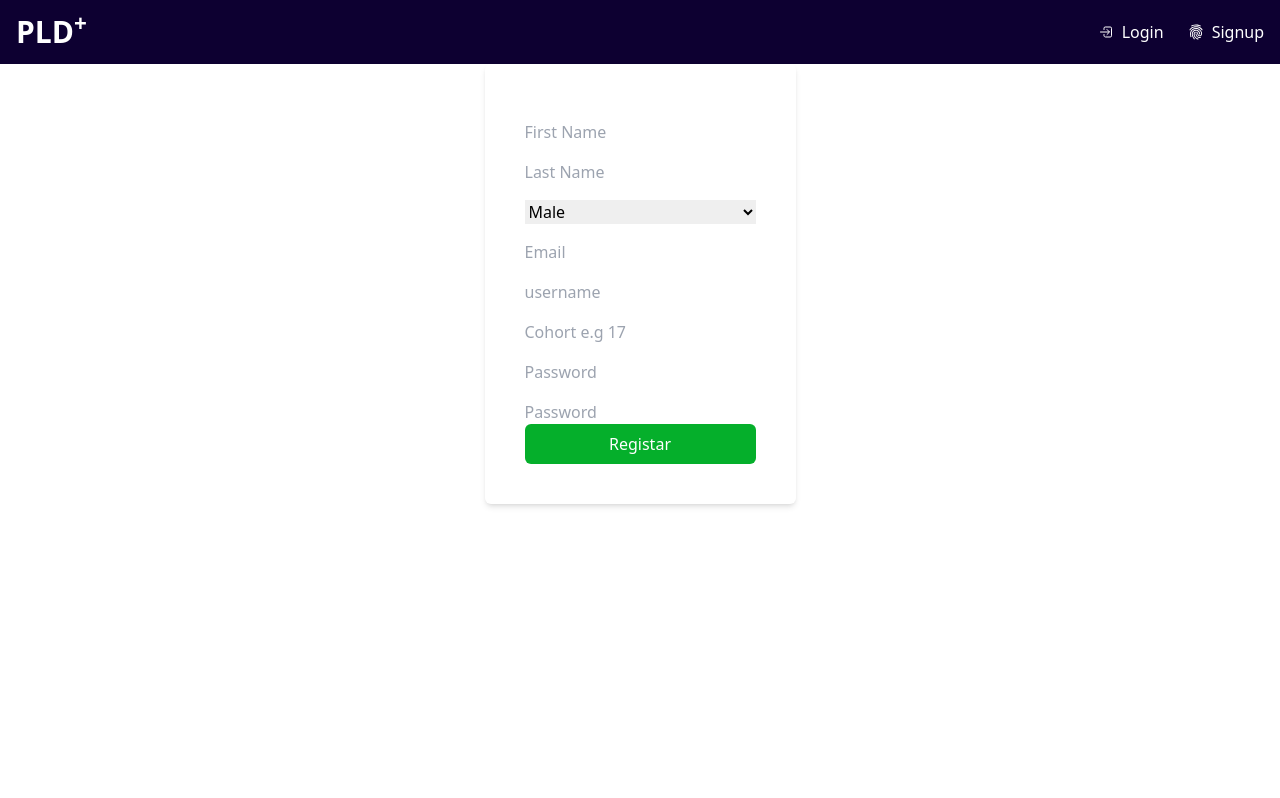
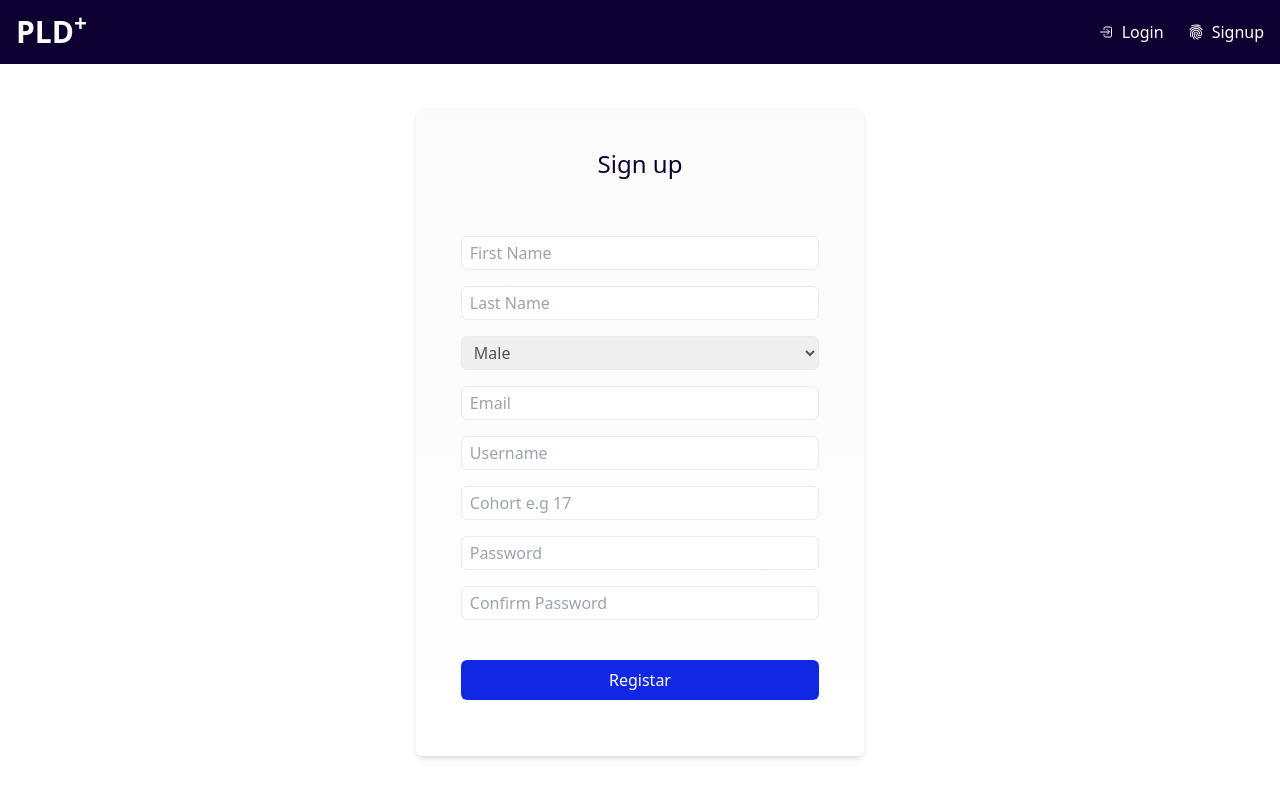
Before and after one commit to franklinobiukwu/pld-plus, a React (Vite) app in the folder frontend/: page /signup in a window 1280 px wide. Built offline with nearby package versions, Linux system fonts and the light colour scheme; no server answers.

Commit message:
Improved the signup form UI

```diff
--- a/frontend/src/components/Dashboard-components/ProfileInfo.jsx
+++ b/frontend/src/components/Dashboard-components/ProfileInfo.jsx
@@ -154,7 +154,7 @@ const ProfileInfo = () => {
         <div className="relative">
           <div className="w-24 h-24 md:w-32 md:h-32 rounded-full
                             absolute  top-0 mt-[-23%] md:mt-[-8%]">
-            <div className="h-full w-full rounded-full overflow-hidden flex justify-center items-center">
+            <div className="h-full w-full rounded-full overflow-hidden flex justify-center items-center bg-cream2">
                 { loading? (
                     <DNA
                         visible={true}
--- a/frontend/src/components/Dashboard-components/SearchBar.jsx
+++ b/frontend/src/components/Dashboard-components/SearchBar.jsx
@@ -1,6 +1,11 @@
 import { FaSearch } from "react-icons/fa"
 
 const SearchBar = (props) => {
+
+    const handleSearch = (e) => {
+        e.preventDefault()
+        props.search(props.useQuery.query)
+    }
 
     return (
         <div>
@@ -15,7 +20,7 @@ const SearchBar = (props) => {
                     />
                     <button
                         className="bg-pri text-white p-2 rounded-md shadow-md"
-                        onClick={() => props.search(props.useQuery.query)}
+                        onClick={handleSearch}
                     >
                         <FaSearch/>
                     </button>
--- a/frontend/src/pages/Dashboard-pages/DiscoverGroup.jsx
+++ b/frontend/src/pages/Dashboard-pages/DiscoverGroup.jsx
@@ -13,14 +13,14 @@ const DiscoverGroup = () => {
     const pldGroupsInfo = useSelector(state => state.pldGroups.pldGroupsInfo)
     const {loadGroups} = useLoadGroups()
     const isLoading = groups === null
-    const {loading, error, results, search} = useSearch()
+    const {loading, error, results, search} = useSearch("pld_group")
 
 
-    console.log(pldGroupsInfo)
     console.log(results)
     const filteredGroups = useMemo(() => {
-        if (!groups) return []
-        return groups.filter(group => {
+        if (!groups && !results) return []
+        const data = groups?groups:results
+        return data.filter(group => {
             return (
                 String(group.group_id).toLowerCase().includes(query.toLowerCase()) ||
                 String(group.topic).toLowerCase().includes(query.toLowerCase()) ||
@@ -34,6 +34,7 @@ const DiscoverGroup = () => {
                 useQuery={{'query': query, 'setQuery': setQuery}}
                 placeholder="search id or topic"
                 search={search}
+                data={"pld_group"}
             />
             {/* Search Results*/}
             <div className="grow">
--- a/frontend/src/pages/Dashboard-pages/Login.jsx
+++ b/frontend/src/pages/Dashboard-pages/Login.jsx
@@ -84,7 +84,7 @@ const Login = () => {
                     {/* Submit Button*/}
                     <button
                         type="submit"
-                        className={`${isLoading? "bg-[#05af2b8f]" : "bg-green"} px-4 py-2 font-medium text-white
+                        className={`${isLoading? "bg-[#0000ff91]" : "bg-blue"} px-4 py-2 font-medium text-white
                                 rounded-md w-full mt-10 flex justify-center items-center`}
                         disabled={isLoading}
                     >
--- a/frontend/src/pages/Dashboard-pages/Signup.jsx
+++ b/frontend/src/pages/Dashboard-pages/Signup.jsx
@@ -2,6 +2,7 @@ import { useState } from "react"
 import { useDispatch } from "react-redux"
 import { loginState } from "../../features/userSlice"
 import { useNavigate } from "react-router-dom"
+import { TailSpin } from "react-loader-spinner"
 
 const Signup = () => {
     const [firstname, setFirstname] = useState("")
@@ -74,11 +75,13 @@ const Signup = () => {
         console.log(formData)
     }
 
+    const formInputStyle = `border border-cream2 rounded-md px-2 w-full focus:border-cream focus:outline-none focus:ring-blue text-lightgrey py-1`
     return (
-        <div>
-            <div className="flex items-center justify-center">
-                <div className="shadow-md py-10 rounded-md max-w-lg ">
-                    <form className="px-10" onSubmit={handleSubmit}>
+        <div className="w-full h-full">
+            <div className="w-full h-full flex items-center justify-center">
+                <div className="shadow-md rounded-md w-10/12 md:w-7/12 max-w-md flex flex-col justify-center items-center py-10 bg-gradient-to-b from-white2 to-white ">
+                    <h1 className="font-medium text-pri text-2xl">Sign up</h1>
+                    <form className="w-[80%] mt-10" onSubmit={handleSubmit}>
                         {/* Names */}
                         <div>
                             {/* First Name */}
@@ -92,7 +95,7 @@ const Signup = () => {
                                     placeholder="First Name"
                                     value={firstname}
                                     onChange={(e) => setFirstname(e.target.value)}
-                                    className={``}
+                                    className={formInputStyle}
                                 />
                             </div>
                             {/* Last Name */}
@@ -106,7 +109,7 @@ const Signup = () => {
                                     placeholder="Last Name"
                                     value={lastname}
                                     onChange={(e) => setLastname(e.target.value)}
-                                    className={``}
+                                    className={`${formInputStyle}`}
                                 />
                             </div>
                         </div>
@@ -122,7 +125,7 @@ const Signup = () => {
                                     placeholder="Gender"
                                     value={gender}
                                     onChange={(e) => setGender(e.target.value)}
-                                    className={`w-full`}
+                                    className={`w-full ${formInputStyle}`}
                                 >
                                     <option value="male">Male</option>
                                     <option value="female">Female</option>
@@ -143,6 +146,7 @@ const Signup = () => {
                                     placeholder="Email"
                                     value={email}
                                     onChange={(e) => setEmail(e.target.value)}
+                                    className={`${formInputStyle}`}
                                 />
                             </div>
                             {/* Username */}
@@ -152,9 +156,10 @@ const Signup = () => {
                                 <input
                                     type="text"
                                     name="username"
-                                    placeholder="username"
+                                    placeholder="Username"
                                     value={username}
                                     onChange={(e) => setUsername(e.target.value)}
+                                    className={`${formInputStyle}`}
                                 />
                             </div>
                         </div>
@@ -169,6 +174,7 @@ const Signup = () => {
                                 placeholder="Cohort e.g 17"
                                 value={cohort}
                                 onChange={(e) => setCohort(e.target.value)}
+                                className={`${formInputStyle}`}
                             />
                         </div>
                         {/* Password and Confirm Password*/}
@@ -184,6 +190,7 @@ const Signup = () => {
                                         placeholder="Password"
                                         value={password}
                                         onChange={(e) => setPassword(e.target.value)}
+                                        className={`${formInputStyle}`}
                                     />
                                 </div>
                                 {/* Confirm Password*/}
@@ -193,9 +200,10 @@ const Signup = () => {
                                     <input
                                         type="password"
                                         name="confirmpassword"
-                                        placeholder="Password"
+                                        placeholder="Confirm Password"
                                         value={password}
                                         onChange={(e) => setConfirmPassword(e.target.value)}
+                                        className={`${formInputStyle}`}
                                     />
                                 </div>
                             </div>
@@ -205,10 +213,23 @@ const Signup = () => {
                         <div>
                             <button
                                 type="submit"
-                                className="bg-green w-full py-2 rounded-md text-white font-medium"
-                            >Registar</button>
+                                className={`${loading && "bg-[#0000ff91]"} bg-blue w-full py-2 rounded-md text-white font-medium mt-10 flex justify-center items-center`}
+                            >
+                                {loading? (<TailSpin
+                                            visible={true}
+                                            height="20"
+                                            width="20"
+                                            color="#ffffff"
+                                            ariaLabel="tail-spin-loading"
+                                            radius="1"
+                                            wrapperStyle={{}}
+                                            wrapperClass=""
+                                            />) : "Registar"
+
+                                }
+                            </button>
                         </div>
-                        <div>{error && error}</div>
+                        <div className="text-red text-center text-sm bg-[#ffbdbdb5] mt-4 rounded-sm">{error && error}</div>
                     </form>
                 </div>
             </div>
```
Also changed, not shown: frontend/src/components/Dashboard-components/ScheduleCard.jsx (+22 -14 lines), frontend/src/hooks/useSearch.jsx (+13 -4 lines).
